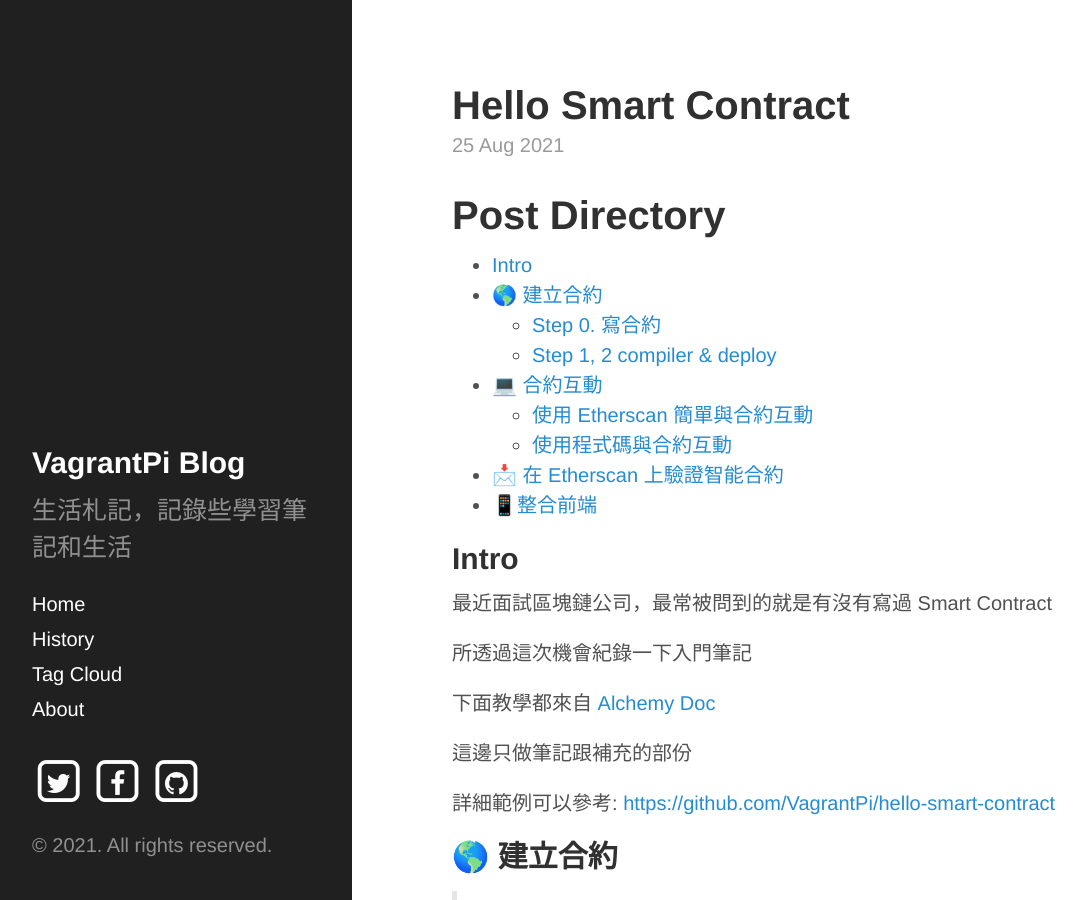
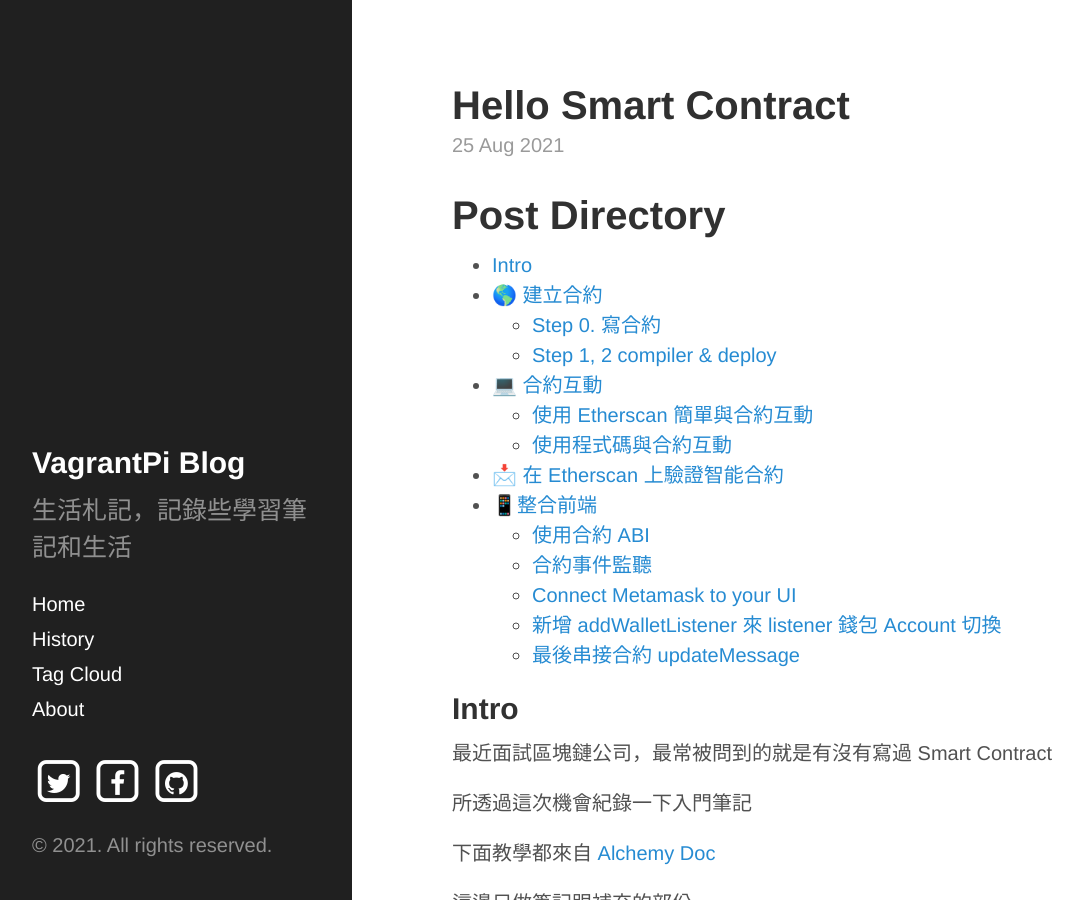
Before and after one commit to VagrantPi/VagrantPi.github.io, a Jekyll site: the page built from _posts/2021-08-25-hello-smart-contract.md, in a window 1280 px wide and 900 px high. Shown: the whole window, without its empty margins (8-1093 px from the left). Built offline with Jekyll 4.4.1, drawn with Linux system fonts in a browser that asks for light colours; nearby versions of some CDN libraries; comment, search, counter and statistics services are not loaded.

Commit message:
update post

````diff
--- a/_posts/2021-08-25-hello-smart-contract.md
+++ b/_posts/2021-08-25-hello-smart-contract.md
@@ -353,7 +353,7 @@
 git clone https://github.com/alchemyplatform/hello-world-part-four-tutorial
 ```
 
-#### 使用合約 ABI
+### 使用合約 ABI
 
 這邊使用到 @alch/alchemy-web3 來連接 ETH，然後改用 Websocket 接口，REACT_APP_ALCHEMY_KEY
 
@@ -385,7 +385,7 @@
 );
 ```
 
-#### 合約事件監聽
+### 合約事件監聽
 
 當初合約有定義 Event `UpdatedMessages`
 
@@ -415,7 +415,7 @@
 
 ![](/public/img/post/smart-contract/dapp01.png)
 
-#### Connect Metamask to your UI
+### Connect Metamask to your UI
 
 `interact.js`
 
@@ -473,7 +473,7 @@
 };
 ```
 
-##### 新增 getCurrentWalletConnected function 在 initial 時先檢查是否連接過了
+#### 新增 getCurrentWalletConnected function 在 initial 時先檢查是否連接過了
 
 `interact.js`
 
@@ -536,7 +536,7 @@
 }, []);
 ```
 
-##### 新增 addWalletListener 來 listener 錢包 Account 切換
+### 新增 addWalletListener 來 listener 錢包 Account 切換
 
 `HelloWorld.js`
 
@@ -583,14 +583,14 @@
 }, []);
 ```
 
-##### 最後串接合約 updateMessage
+### 最後串接合約 updateMessage
 
 錢包連線搞定後剩下呼叫合約的 updateMessage 需要實做，流程為：
 
 1. 確定要發布的 message 為合法的值
 2. 使用 Metamask 對合約超操作的交易簽名
 
-###### Step 1. validate message
+#### Step 1. validate message
 
 `interact.js`
 
@@ -611,7 +611,7 @@
   ....
 ```
 
-###### Step 2. Signing our transaction
+#### Step 2. Signing our transaction
 
 `interact.js`
 
````
